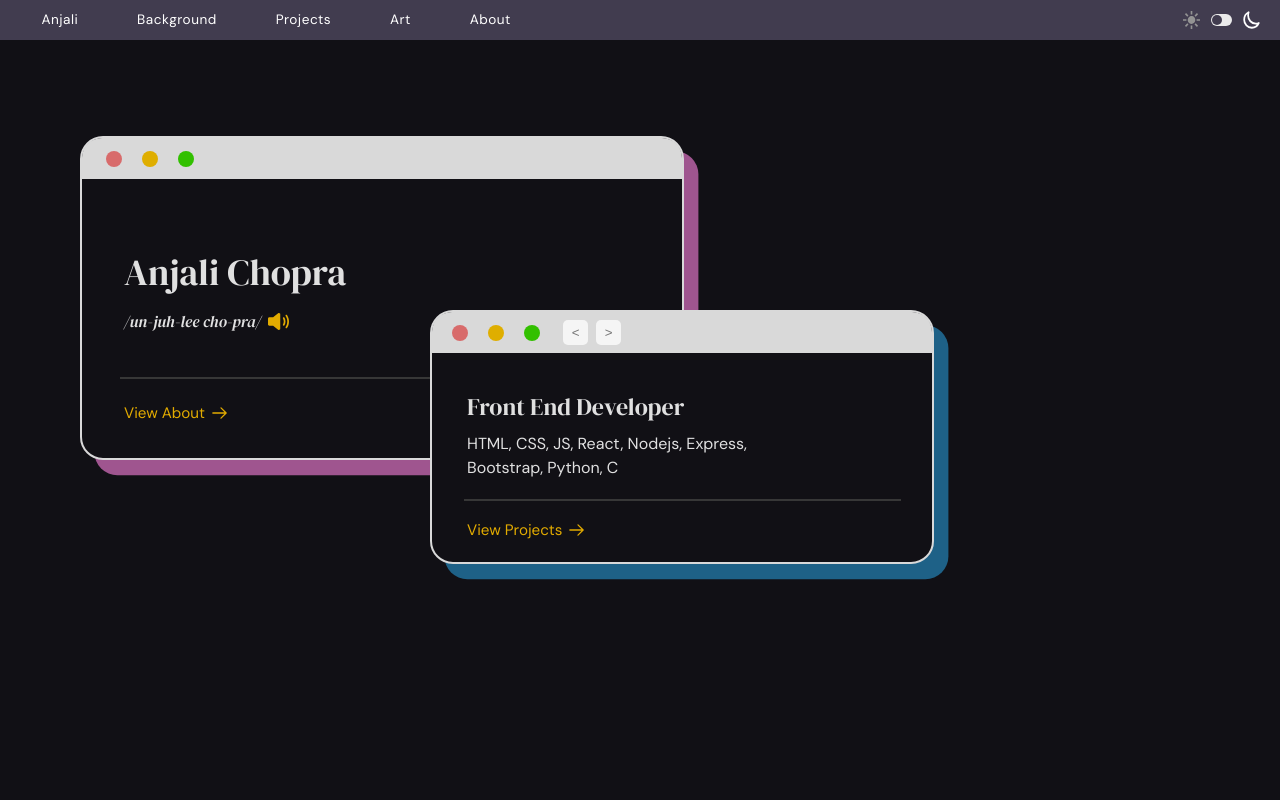
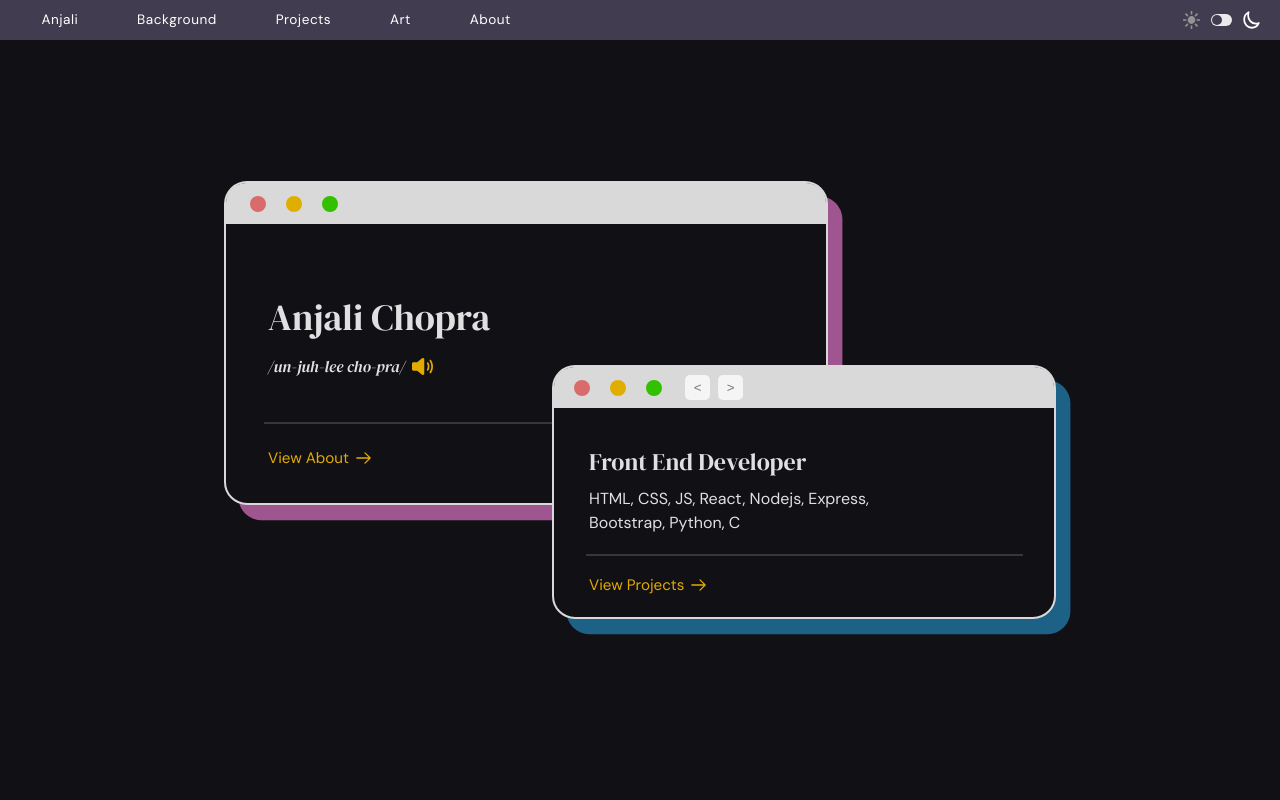
Before and after one commit to chopraanjali/chopraanjali.github.io, a React (Vite) app: page / in a window 1280 px wide. Shown: the top 800 px of the page. Built offline with nearby package versions, Linux system fonts and the light colour scheme.

Commit message:
fix: Home page cards layout

```diff
--- a/src/App.scss
+++ b/src/App.scss
@@ -1,15 +1,13 @@
 #root {
-  // max-width: 1920px;
   margin: 0 auto;
-  // padding: 2rem;
   text-align: center;
 }
 
 .card {
-  padding: 6em 5em;
-  min-height: 50vh;
-
-  // display: flex;
-  // flex-direction: column;
-  // justify-content: space-around;
+  display: flex;
+  flex-direction: column;
+  justify-content: center;
+  min-height: 90vh;
+  width: 65%;
+  margin: 0 auto;
 }
--- a/src/styles/window.scss
+++ b/src/styles/window.scss
@@ -2,8 +2,10 @@
   background-color: $footer-background-color-dark;
   border-radius: 23px;
   border: 2px solid #d9d9d9;
+  // grid-row: 1/2;
 
   &.nameCard {
+    // grid-column: 1/3;
     height: 320px;
     width: 600px;
     box-shadow: 0.9rem 0.95rem $box-shadow-color-purple;
@@ -18,13 +20,17 @@
   }
 
   &.professionCard {
+    // grid-column: 2/-1;
+    align-self: end;
     height: 250px;
     width: 500px;
     box-shadow: 0.9rem 0.95rem $box-shadow-color-blue;
     z-index: 4;
     position: relative;
-    top: -150px;
-    right: -350px;
+    margin-top: -140px;
+    // margin-right: -20px;
+    // top: -150px;
+    // right: -350px;
     .name {
       font-size: 1.5rem;
     }
```
